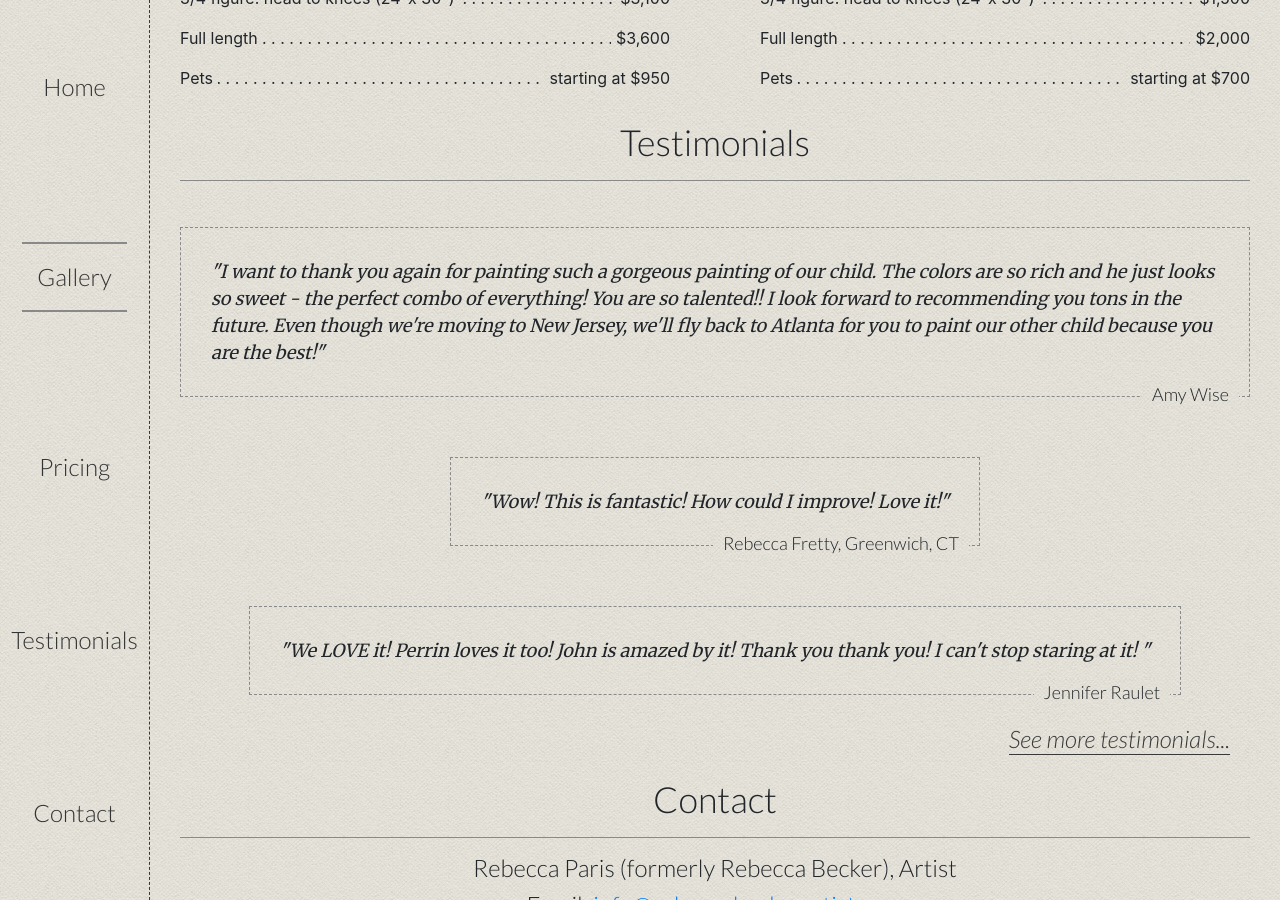
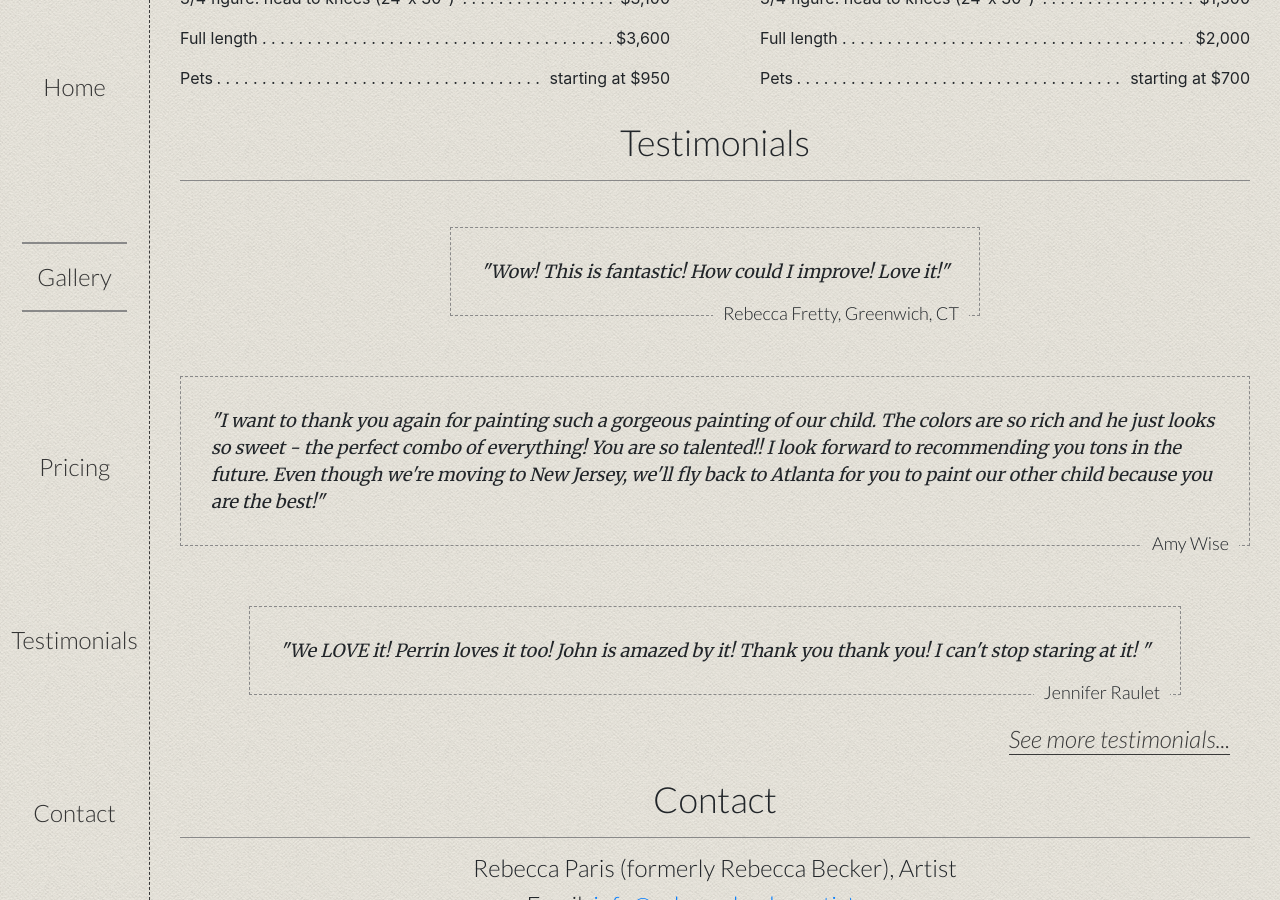
Before and after one commit to bhirsch42/forestry-rebecca-becker, a Jekyll site: the page built from index.md, in a window 1280 px wide and 900 px high, scrolled down 1336 px. Built offline with Jekyll 4.4.1, drawn with Linux system fonts in a browser that asks for light colours; part of the change alters nothing that is shown.

```diff
--- a/_data/testimonials.yml
+++ b/_data/testimonials.yml
@@ -1,13 +1,13 @@
 ---
 testimonials:
+- quote: Wow! This is fantastic! How could I improve! Love it!
+  author: Rebecca Fretty, Greenwich, CT
 - quote: I want to thank you again for painting such a gorgeous painting of our child.
     The colors are so rich and he just looks so sweet - the perfect combo of everything!
     You are so talented!! I look forward to recommending you tons in the future. Even
     though we're moving to New Jersey, we'll fly back to Atlanta for you to paint
     our other child because you are the best!
   author: Amy Wise
-- quote: Wow! This is fantastic! How could I improve! Love it!
-  author: Rebecca Fretty, Greenwich, CT
 - quote: 'We LOVE it! Perrin loves it too! John is amazed by it! Thank you thank you!
     I can''t stop staring at it! '
   author: Jennifer Raulet
```
